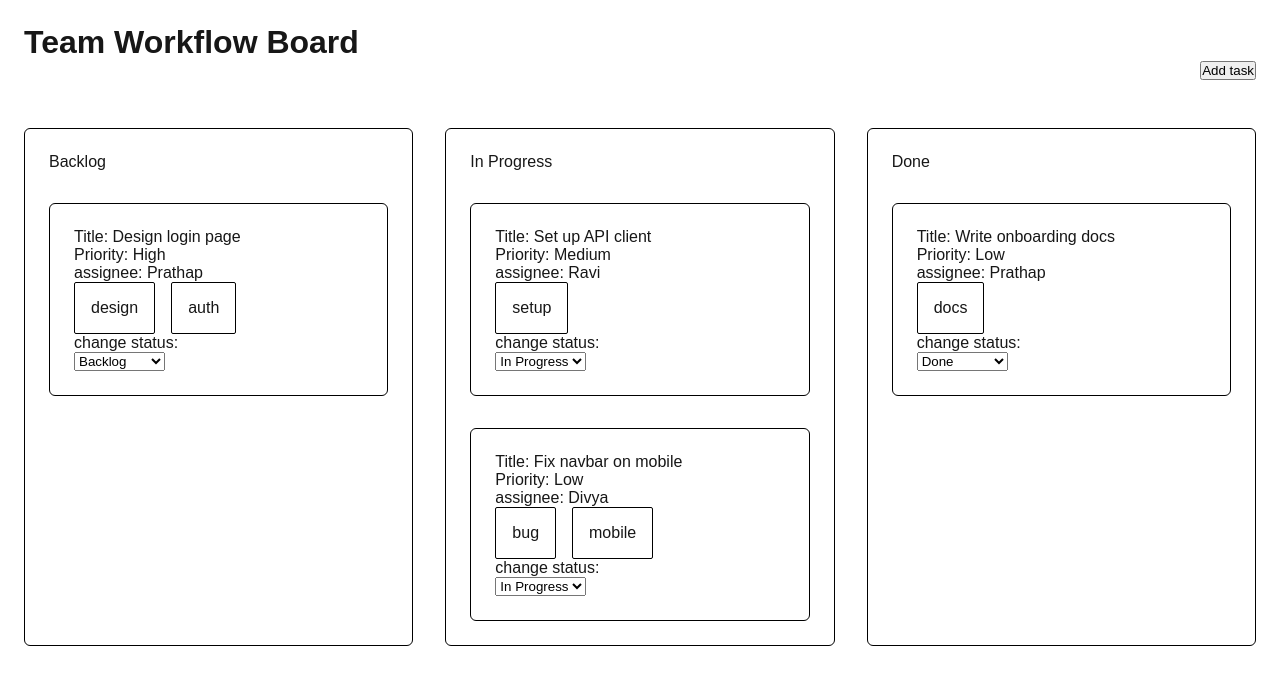
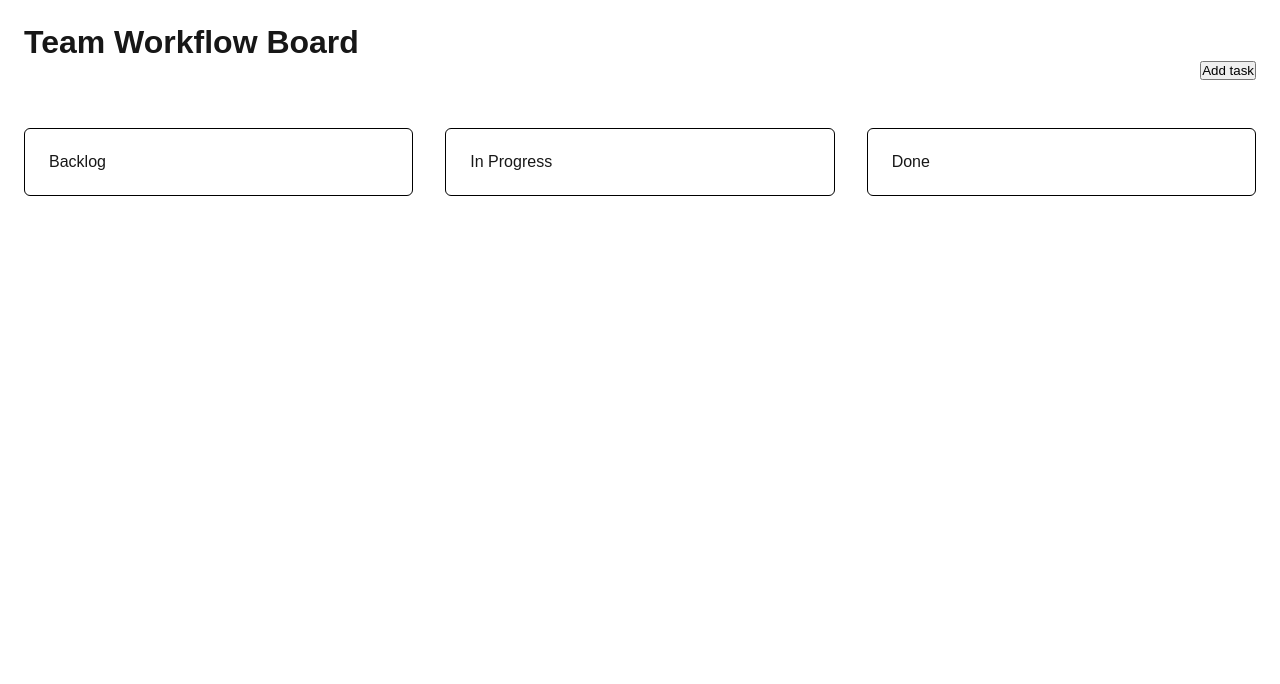
Before and after one commit to 068prathap/Frontend---Team-Workflow-Board, a Next.js app: page / in a window 1280 px wide. Shown: the top 684 px of the page. Built offline with nearby package versions, Linux system fonts and the light colour scheme.

Commit message:
Edit tasks and save the board in localStorage

```diff
--- a/src/app/page.tsx
+++ b/src/app/page.tsx
@@ -1,53 +1,6 @@
 "use client";
-import { useState } from "react";
+import { useEffect, useState } from "react";
 import styles from "./page.module.css";
-
-const tasks = [
-  {
-    id: "1",
-    title: "Design login page",
-    description: "Create the layout for the login page.\nInclude email and password fields.",
-    status: "Backlog",
-    priority: "High",
-    assignee: "Prathap",
-    tags: ["design", "auth"],
-    createdAt: "2026-10-28T10:00:00.000Z",
-    updatedAt: "2026-10-30T09:30:00.000Z",
-  },
-  {
-    id: "2",
-    title: "Set up API client",
-    description: "Add a helper to call the backend APIs.",
-    status: "In Progress",
-    priority: "Medium",
-    assignee: "Ravi",
-    tags: ["setup"],
-    createdAt: "2026-10-29T08:15:00.000Z",
-    updatedAt: "2026-10-31T14:00:00.000Z",
-  },
-  {
-    id: "3",
-    title: "Fix navbar on mobile",
-    description: "Menu items overlap on small screens.",
-    status: "In Progress",
-    priority: "Low",
-    assignee: "Divya",
-    tags: ["bug", "mobile"],
-    createdAt: "2026-10-30T11:45:00.000Z",
-    updatedAt: "2026-11-01T07:20:00.000Z",
-  },
-  {
-    id: "4",
-    title: "Write onboarding docs",
-    description: "Steps for new developers to run the project.",
-    status: "Done",
-    priority: "Low",
-    assignee: "Prathap",
-    tags: ["docs"],
-    createdAt: "2026-10-25T09:00:00.000Z",
-    updatedAt: "2026-10-27T16:10:00.000Z",
-  },
-];
 
 const statusList = ["Backlog", "In Progress", "Done"];
 const priorityList = ["High", "Medium", "Low"];
@@ -55,10 +8,13 @@ const priorityList = ["High", "Medium", "Low"];
 const emptyForm = { title: "", description: "", status: "Backlog", priority: "High", assignee:"", tags: "" };
 
 export default function Home() {
-  const [taskList, setTaskList] = useState(tasks);
+  const [taskList, setTaskList] = useState([]);
   const [showForm, setShowForm] = useState(false);
   const [formData, setFormData] = useState({ ...emptyForm })
   const [formTitleError, setFormTitleError] = useState(false);
+  const [editingId, setEditingId] = useState(null);
+  const [initialForm, setInitialForm] = useState({...emptyForm});
+  const [loaded, setLoaded] = useState(false);
 
   function filterTasks(status) {
     return taskList.filter((task)=>{
@@ -83,15 +39,61 @@ export default function Home() {
       return;
     }
     const newTags = formData.tags.split(",").map((tag) => tag.trim()).filter((tag) => tag !== "");
-    setTaskList((prev) => [...prev, {...formData, id: crypto.randomUUID(), tags: newTags, createdAt: new Date().toISOString(), updatedAt: new Date().toISOString()}]);
+    if(editingId) {
+      setTaskList((prev) => prev.map((task) => {
+        if(task.id === editingId) {
+          return {...task, ...formData, tags: newTags, updatedAt: new Date().toISOString()}
+        } else {
+          return task;
+        }
+      }))
+    } else {
+      setTaskList((prev) => [...prev, {...formData, id: crypto.randomUUID(), tags: newTags, createdAt: new Date().toISOString(), updatedAt: new Date().toISOString()}]);
+    }
     setShowForm(false);
     formReset();
   }
 
   function formReset() {
     setFormData({ ...emptyForm });
+    setInitialForm({ ...emptyForm });
     setFormTitleError(false);
+    setEditingId(null)
   }
+
+  function editTask(taskId) {
+    setEditingId(taskId);
+    const task = taskList.find((task)=>task.id === taskId);
+    setFormData({...task, tags: task.tags.join(", ")});
+    setInitialForm({...task, tags: task.tags.join(", ")});
+    setShowForm(true);
+  }
+
+  function closeForm() {
+    if(JSON.stringify(formData) !== JSON.stringify(initialForm)) {
+      if(window.confirm("Discard unsaved changes?")) {
+        setShowForm(false);
+        formReset()
+      }
+    } else {
+      setShowForm(false);
+      formReset()
+    }
+  }
+
+  useEffect(()=>{
+    const taskBoard = JSON.parse(localStorage.getItem("taskBoard"));
+    if(taskBoard) {
+      setTaskList(taskBoard);
+    }
+    setLoaded(true);
+  }, [])
+
+  useEffect(()=>{
+    if (loaded) {
+      localStorage.setItem("taskBoard", JSON.stringify(taskList));
+    }
+  }, [taskList])
 
   return (
     <>
@@ -128,6 +130,7 @@ export default function Home() {
                           ))
                         }
                       </select>
+                      <button onClick={()=>{editTask(task.id)}}>Edit</button>
                     </div>
                   ))
                 }
@@ -140,7 +143,7 @@ export default function Home() {
           showForm &&
           <div className={styles.formPopup}>
             <div className={styles.formPopupCloseWrap}>
-              <button onClick={()=>{setShowForm(false); formReset()}}>close</button>
+              <button onClick={()=>{closeForm()}}>close</button>
             </div>
             <form onSubmit={addTask} className={styles.form}>
               <p>Title</p>
```
